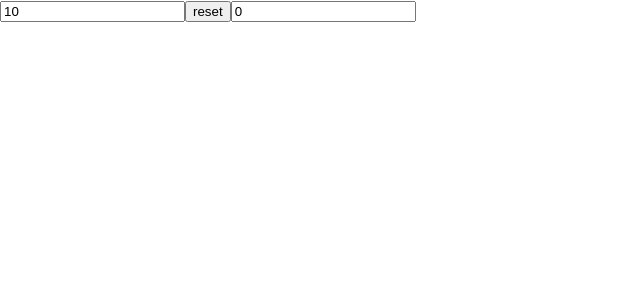
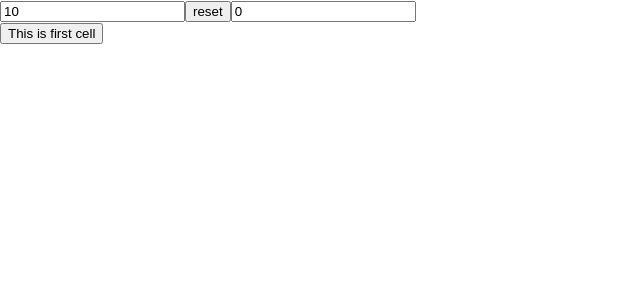
Before and after one commit to Yallu201/react-ts-mine-weeper, a React (Create React App) app: page / in a window 1280 px wide. Shown: the top 300 px of the page, without its empty margins (0-640 px from the left). Built offline with nearby package versions, Linux system fonts and the light colour scheme.

Commit message:
Add callback onClickCell to App.tsx

```diff
--- a/src/App.tsx
+++ b/src/App.tsx
@@ -9,6 +9,12 @@ function App() {
     stopwatch && clearInterval(stopwatch);
     setTimeSpent(0);
   }, [stopwatch]);
+  const onClickCell = useCallback(() => {
+    const timmer_ = setInterval(() => {
+      setTimeSpent((time) => time + 1);
+    }, 1000);
+    setStopwatch(timmer_);
+  }, []);
   return (
     <div className="container">
       <div className="header-wrap">
@@ -17,6 +23,7 @@ function App() {
         <input type="text" value={timeSpent} />
       </div>
       <div className="cell-area-wrap">
+        <button onClick={onClickCell}>This is first cell</button>
       </div>
     </div>
   );
```
